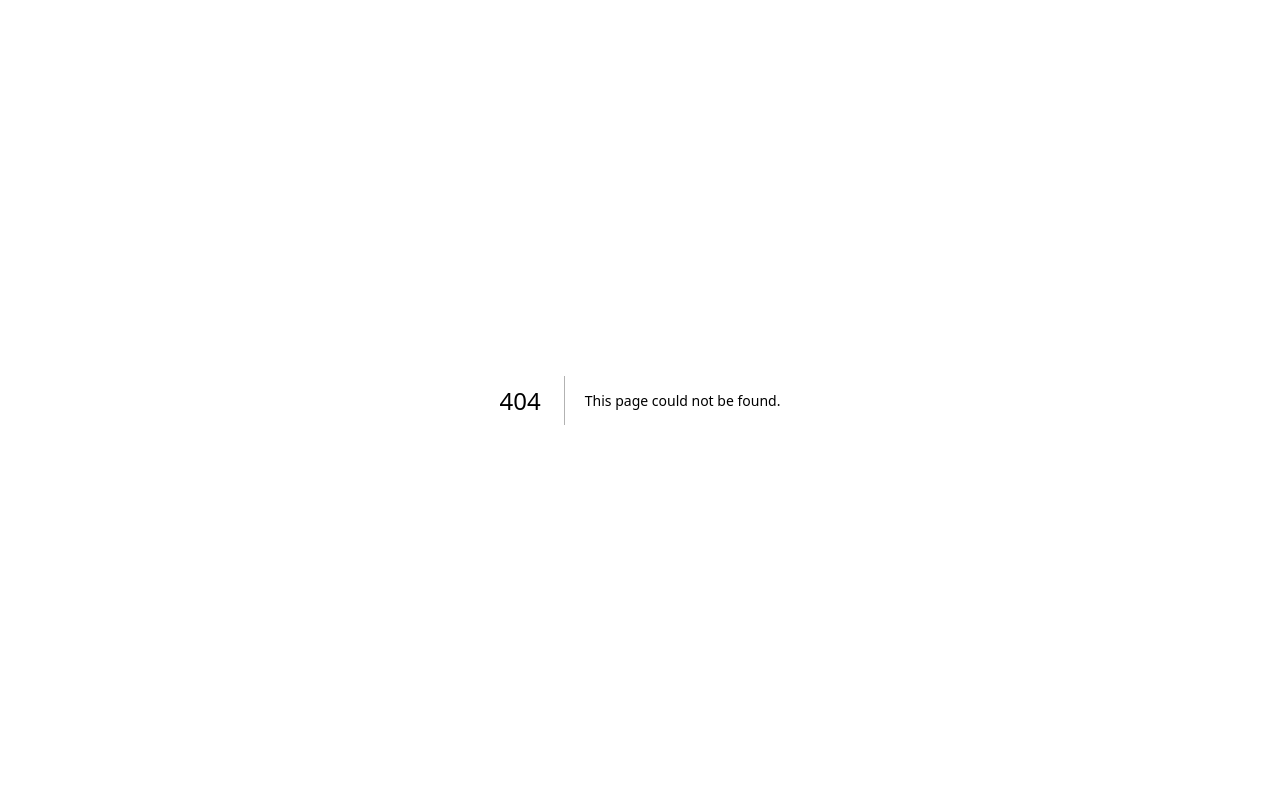
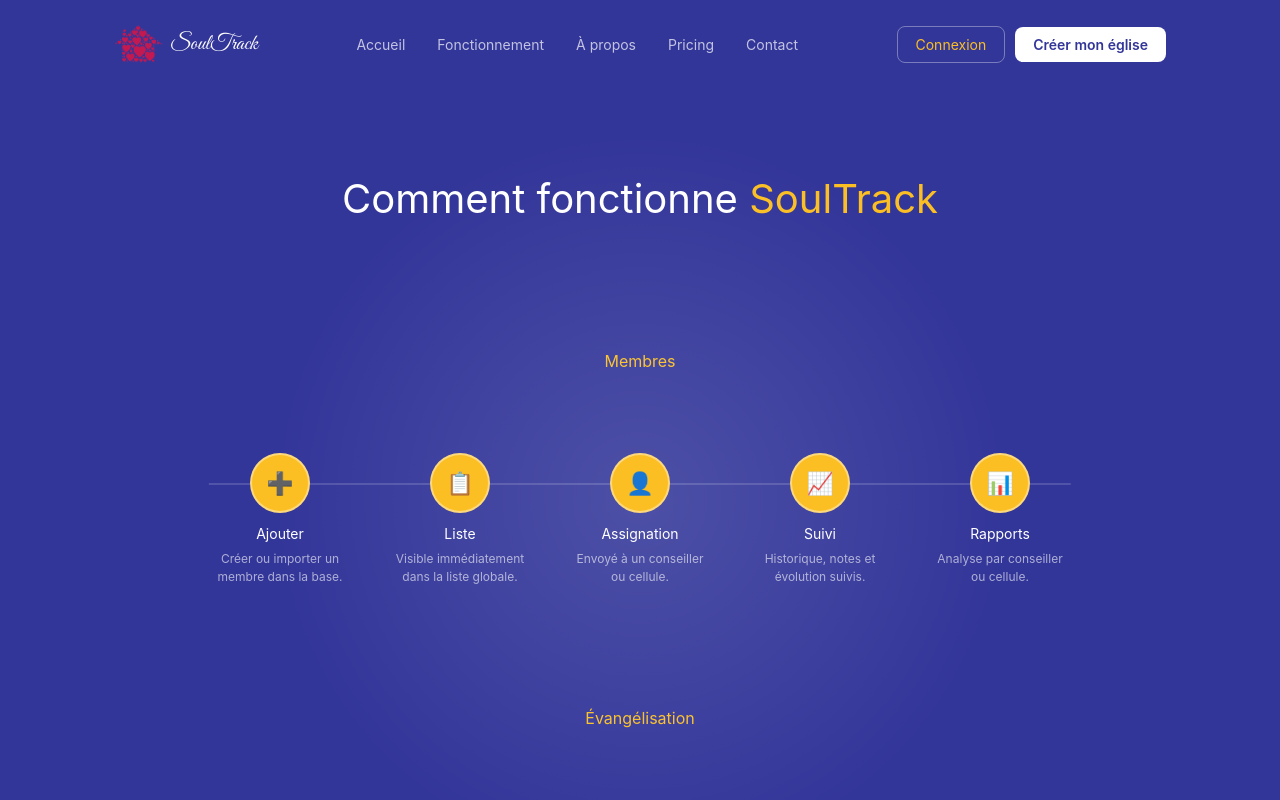
Before and after one commit to allanbavajee/soultrack, a Next.js app: page /site/Fonctionnement in a window 1280 px wide. Before the commit this address had no page. Shown: the top 800 px of the page. Built offline with nearby package versions, Linux system fonts and the light colour scheme.

Commit message:
Update and rename CommentCaMarche.js to Fonctionnement.js

```diff
--- a/pages/site/CommentCaMarche.js
+++ b/pages/site/Fonctionnement.js
@@ -7,7 +7,7 @@ import Image from "next/image";
 import { Great_Vibes } from "next/font/google";
 const greatVibes = Great_Vibes({ subsets: ["latin"], weight: "400" });
 
-export default function CommentCaMarche() {
+export default function Fonctionnement()   {
   const router = useRouter();
   const pathname = usePathname();
 
@@ -23,7 +23,7 @@ export default function CommentCaMarche() {
 
   const navItems = [
     { label: "Accueil", path: "/site/HomePage" },
-    { label: "Comment Ca Marche", path: "/site/CommentCaMarche" },
+    { label: "Fonctionnement", path: "/site/Fonctionnemente" },
     { label: "À propos", path: "/about" },
     { label: "Pricing", path: "/site/pricing" },
     { label: "Contact", path: "/site/contact" },
@@ -108,9 +108,9 @@ export default function CommentCaMarche() {
           <nav style={{ display: "flex", alignItems: "center", gap: "32px", zIndex: 1 }}>
             {navItems.map((item) => (
               <span key={item.path} onClick={() => router.push(item.path)}
-                style={{ color: item.path === "/CommentCaMarche" ? "#fbbf24" : "rgba(255,255,255,0.7)", fontSize: "14px", cursor: "pointer", transition: "color 0.2s" }}
+                style={{ color: item.path === "/Fonctionnement" ? "#fbbf24" : "rgba(255,255,255,0.7)", fontSize: "14px", cursor: "pointer", transition: "color 0.2s" }}
                 onMouseEnter={e => e.currentTarget.style.color = "#fff"}
-                onMouseLeave={e => e.currentTarget.style.color = item.path === "site/CommentCaMarche" ? "#fbbf24" : "rgba(255,255,255,0.7)"}
+                onMouseLeave={e => e.currentTarget.style.color = item.path === "site/Fonctionnement" ? "#fbbf24" : "rgba(255,255,255,0.7)"}
                 className="nav-hide"
               >{item.label}</span>
             ))}
```
